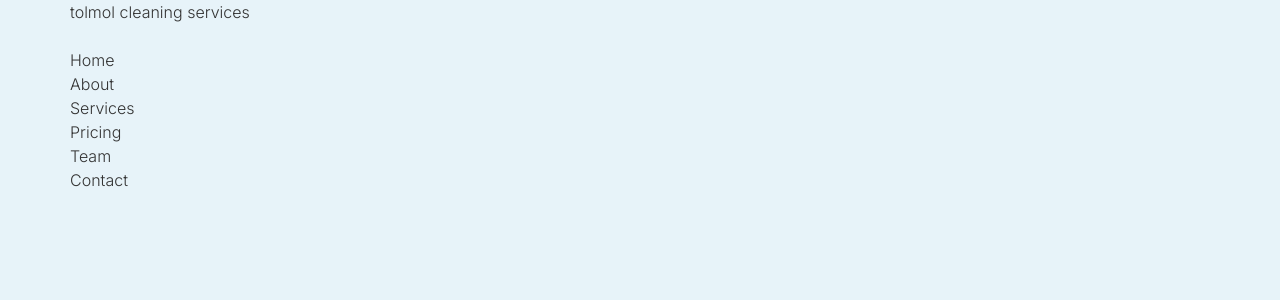
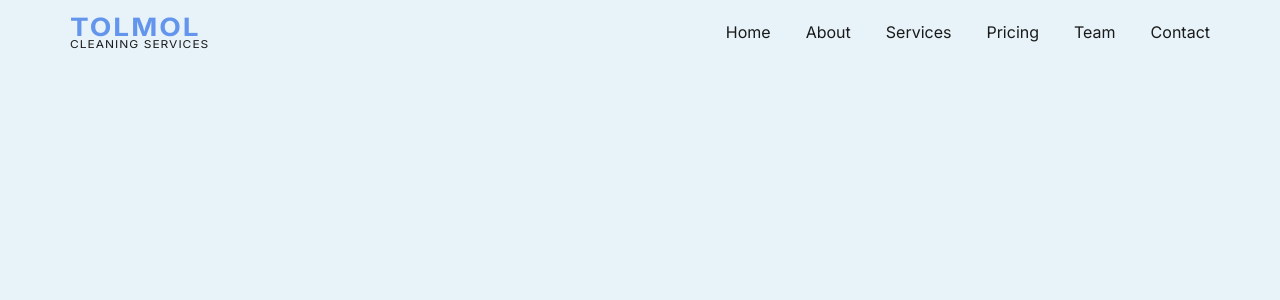
Before and after one commit to FrancisFlow/frontend-training, a Next.js app: page / in a window 1280 px wide. Shown: the top 300 px of the page. Built offline with nearby package versions, Linux system fonts and the light colour scheme.

Commit message:
Created a style class to reveal background before

```diff
--- a/src/app/globals.css
+++ b/src/app/globals.css
@@ -50,8 +50,23 @@ html {
   box-sizing: border-box;
 }
 
+::selection {
+  color: var(--text-white);
+  background-color: var(--main-color);
+
+}
+
 ::before {
   box-sizing:border-box;
+}
+::-webkit-scrollbar{
+  width: 5px;
+}
+::-webkit-scrollbar-track {
+  background-color: var(--body-bg-color);
+}
+::-webkit-scrollbar-thumb {
+  background-color: var(--main-color);
 }
 
 body {
@@ -77,8 +92,78 @@ body {
 
 }
 
+.header{
+  position:fixed;
+  left:0;
+  top:0;
+  width:100%;
+  z-index: 2;
+  padding: 10px 0;
 
+}
 
+.header::before {
+  content:'';
+  position:absolute;
+  left:0;
+  top:0;
+  height:100%;
+  width: 100%;
+  background-color: var(--bg-color);
+  box-shadow: var(--shadow);
+  z-index: -1;
+  transform: translateY(calc(-100% - 10px));
+  transition: transform 0.5s, ease;
+}
+ .header .container {
+  display:flex;
+  align-items:center;
+  justify-content: space-between;
+}
+.nav li {
+  display:inline-block;
+  margin-left: 35px;
+
+}
+.nav a {
+  text-transform: capitalize;
+  font-size: var(--fs-md);
+  color:var(--text-x-dark-gray);
+  font-weight:400;
+  display: block;
+  padding:10px 0;
+  transition: color 0.3s ease;
+
+}
+
+.header .logo a {
+  font-size: 28px;
+  font-weight: bold;
+  text-transform: uppercase;
+  line-height: 1;
+  display: block;
+  transform: scaleY(0.9);
+  letter-spacing: 2px;
+  color: cornflowerblue;
+}
+.header .logo span {
+  font-size: 12px;
+  display:block;
+  font-weight: 400;
+  color: var(--text-x-dark-gray);
+  letter-spacing: 1px;
+}
+.header.bg-reveal::before {
+  transform: translateY(0);
+}
+
+.nav a:hover {
+  color: var(--main-color);
+}
+
+.nav-toggler {
+  display:none;
+}
 /* base */
 /* page wrapper */
 /* container */
```
